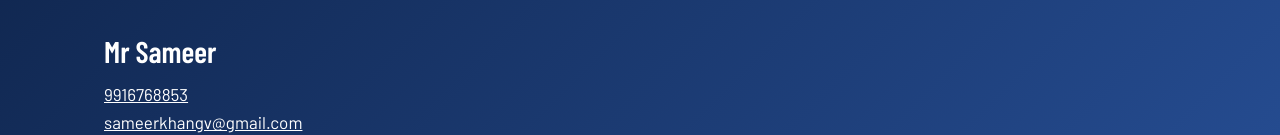
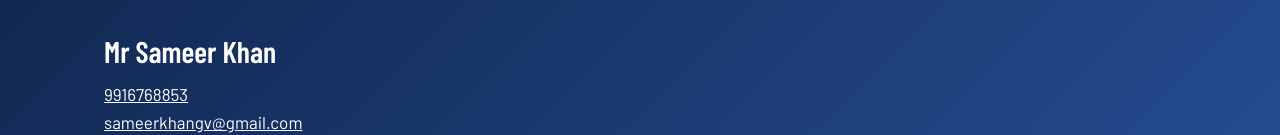
Before and after one commit to Ghousessit/gVS-Technologies, a plain HTML site: page index.html in a window 1280 px wide. Shown: the part 4657-4792 px from the top of the page. Drawn offline with nearby package versions, Linux system fonts and the light colour scheme.

Commit message:
Update contact name from 'Mr Sameer' to 'Mr Sameer Khan'

```diff
--- a/index.html
+++ b/index.html
@@ -241,7 +241,7 @@ section{padding:56px 0}
 <div class="wrap">
 <h2>Start your journey to success in tech</h2>
 <p class="sub">Ready to transform your future with the skills that matter? Contact us to learn about our programs and upcoming batches.</p>
-<p class="who">Mr Sameer</p>
+<p class="who">Mr Sameer Khan</p>
 <p class="lines"><a href="tel:+919916768853">9916768853</a><br><a href="mailto:sameerkhangv@gmail.com">sameerkhangv@gmail.com</a></p>
 <div class="cta">
 <a class="btn main" href="tel:+919916768853">Call 9916768853</a>
```
